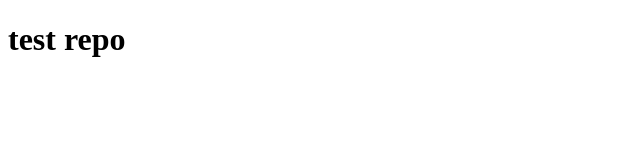
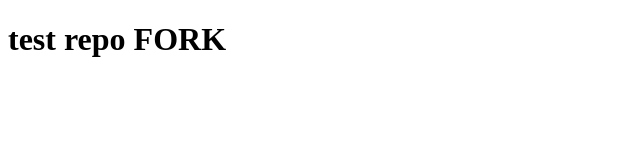
Before and after one commit to vnguyen2/testrepo, a plain HTML site: page index.html in a window 1280 px wide. Shown: the whole page, without its empty margins (0-640 px from the left). Drawn offline with Linux system fonts and the light colour scheme.

Commit message:
fork changes

```diff
--- a/index.html
+++ b/index.html
@@ -7,7 +7,7 @@
   <link rel="stylesheet" href="">
 </head>
 <body>
-  <h1>test repo</h1>
+  <h1>test repo FORK</h1>
 
 </body>
 </html>
```
